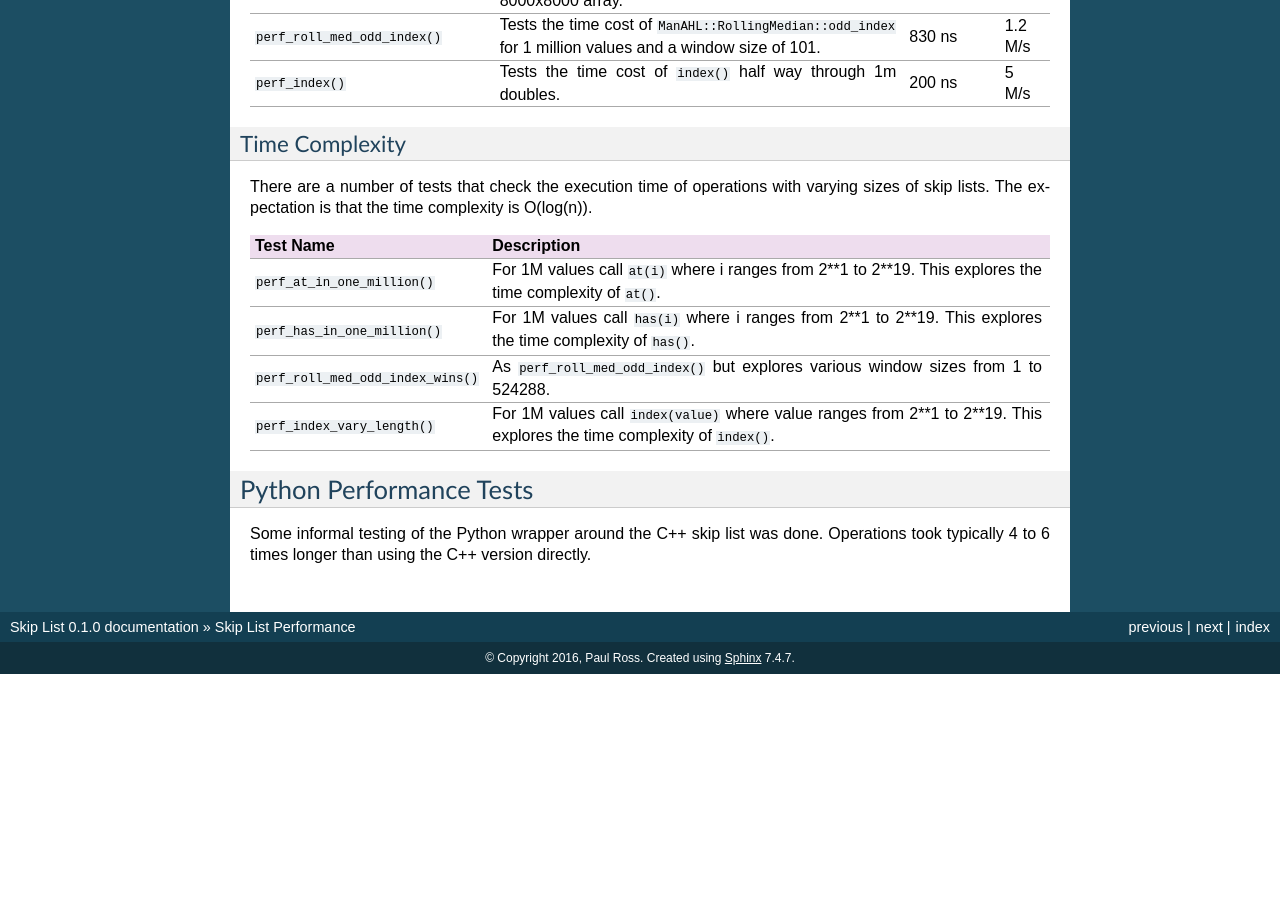
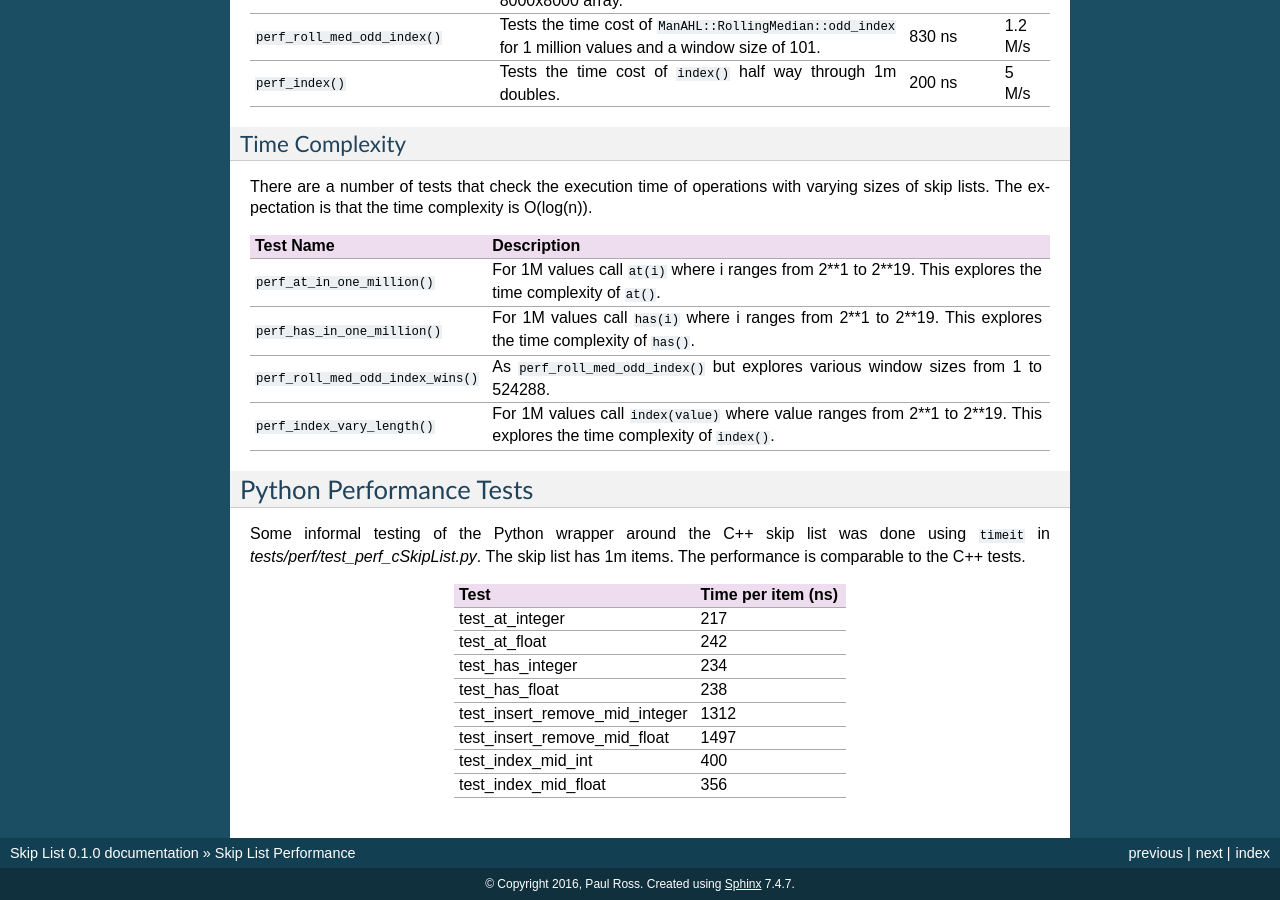
Before and after one commit to paulross/skiplist, a Sphinx documentation site: the page built from docs/source/performance.rst, in a window 1280 px wide and 900 px high, scrolled down 7815 px. Built offline with Sphinx 7.4.7, drawn with Linux system fonts in a browser that asks for light colours; before the commit the page ends 8489 px from its top, so only the background shows below that.

Commit message:
Sets Debug to False for cSkipList. Makes tests more 2.7 friendly. Adds Python performance comparison.

```diff
--- a/docs/source/performance.rst
+++ b/docs/source/performance.rst
@@ -288,4 +288,17 @@ Test Name                           Description
 Python Performance Tests
 ====================================
 
-Some informal testing of the Python wrapper around the C++ skip list was done. Operations took typically 4 to 6 times longer than using the C++ version directly.
+Some informal testing of the Python wrapper around the C++ skip list was done using ``timeit`` in *tests/perf/test_perf_cSkipList.py*. The skip list has 1m items. The performance is comparable to the C++ tests.
+
+=============================== ===========================
+Test                            Time per item (ns)
+=============================== ===========================
+test_at_integer                 217
+test_at_float                   242
+test_has_integer                234
+test_has_float                  238
+test_insert_remove_mid_integer  1312
+test_insert_remove_mid_float    1497
+test_index_mid_int              400
+test_index_mid_float            356
+=============================== ===========================
```
Also changed, not shown: 4 other files.
